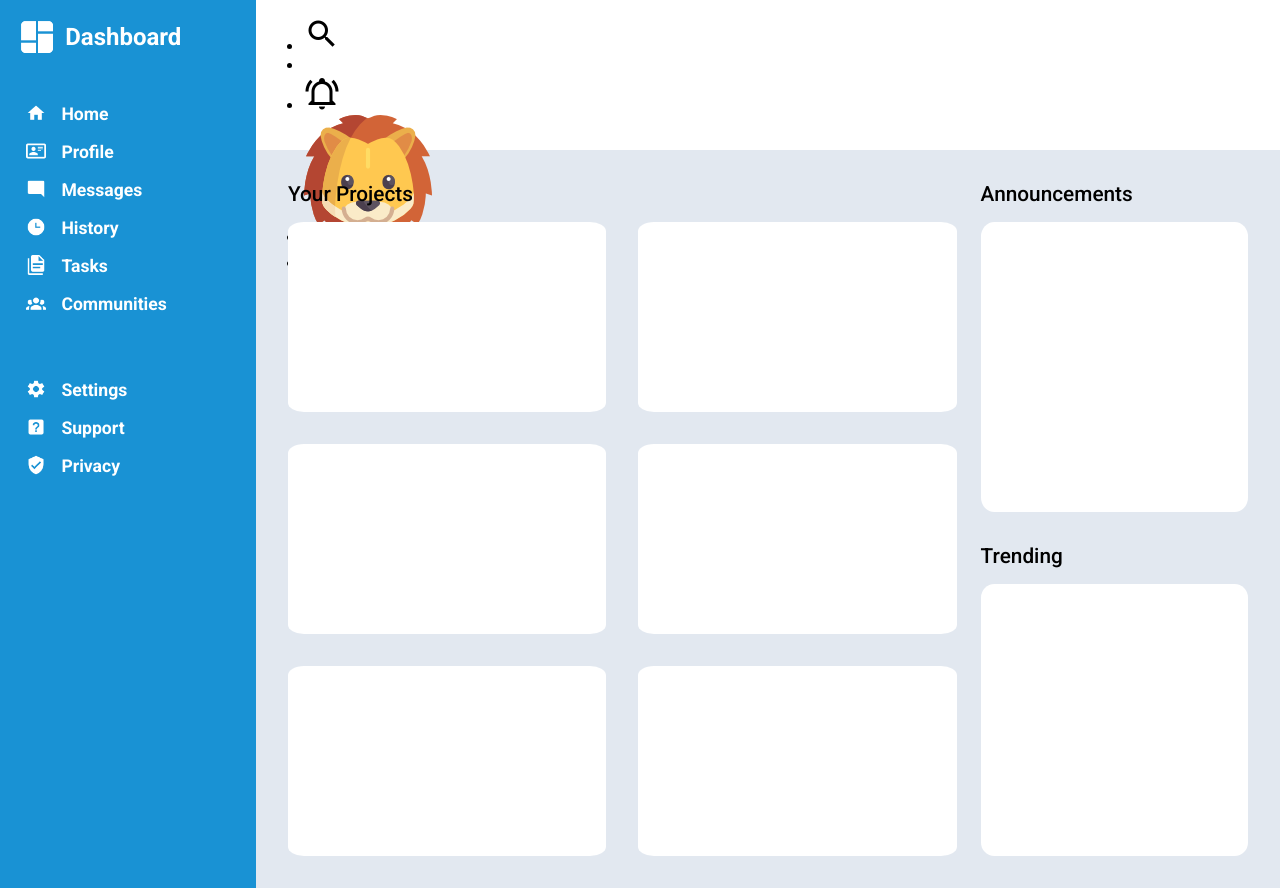
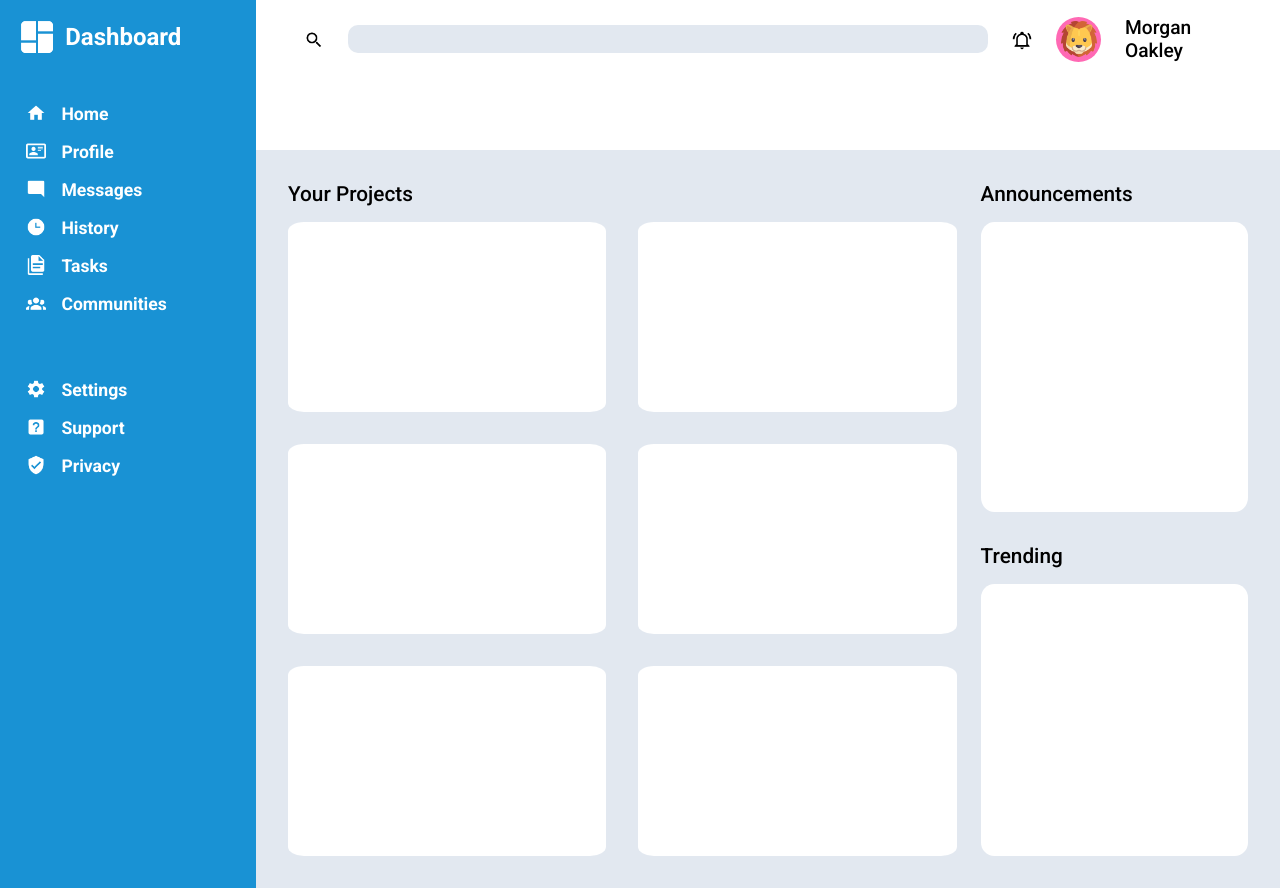
Before and after one commit to Samuelodan/admin-dashboard, a plain HTML site: page index.html in a window 1280 px wide. Drawn offline with Linux system fonts and the light colour scheme.

Commit message:
Style top half of main header

```diff
--- a/styles/style.scss
+++ b/styles/style.scss
@@ -18,6 +18,7 @@ $white: #FFFFFF;
 
 #main-container {
   min-height: 100vh;
+  // max-width: 100vw;
   font-family: $font-fam;
   display: grid;
   grid-template-columns: 1fr 4fr;
@@ -52,6 +53,8 @@ aside {
     ul {
       list-style-type: none;
 
+
+
       li {
         font-size: 1.1rem;
         font-weight: bold;
@@ -80,6 +83,74 @@ article {
     display: grid;
     grid-template-rows: 1fr 1fr;
     padding: 1rem 3rem;
+
+    .upper-row {
+
+      ul {
+        display: flex;
+        align-items: center;
+        // justify-content: space-between;
+        list-style-type: none;
+        gap: 1.5rem;
+        //border: 3px solid red;
+
+        // .right-li {
+        //   margin-left: auto;
+        // }
+
+        span {
+          display: block;
+          background-color: $grey;
+          width: clamp(4vw, 40rem, 50vw);
+          padding: 14px;
+          // margin-right: 10rem;
+          border-radius: 10px;
+
+        }
+        .right-li {
+          margin-left: auto;
+        }
+
+
+      // .name {
+      //   //justify-self: flex-end;
+      //   margin-left: auto;
+      // }
+
+        li {
+          // margin-right: 1rem;
+
+          >img {
+            height: 20px;
+            margin-top: 6px;
+          }
+
+          h1 {
+            font-size: 1.2rem;
+            font-weight: 500;
+          }
+        }
+
+        .avatar {
+          height: 45px;
+          width: 45px;
+          display: grid;
+          place-items: center;
+          border-radius: 50%;
+          background-color: hotpink;
+
+
+          img {
+            height: 36px;
+          }
+        }
+      }
+
+    }
+
+    .lower-row {
+
+    }
   }
 
   main {
@@ -99,7 +170,7 @@ article {
     .projects {
       //border: 5px solid red;
       display: grid;
-      grid-template-columns: repeat(auto-fit, minmax(300px, 1fr));
+      grid-template-columns: repeat(auto-fit, minmax(250px, 1fr));
       gap: 2rem;
       // justify-items: center;
 
```
Also changed, not shown: styles/style.css, 1 other file.
